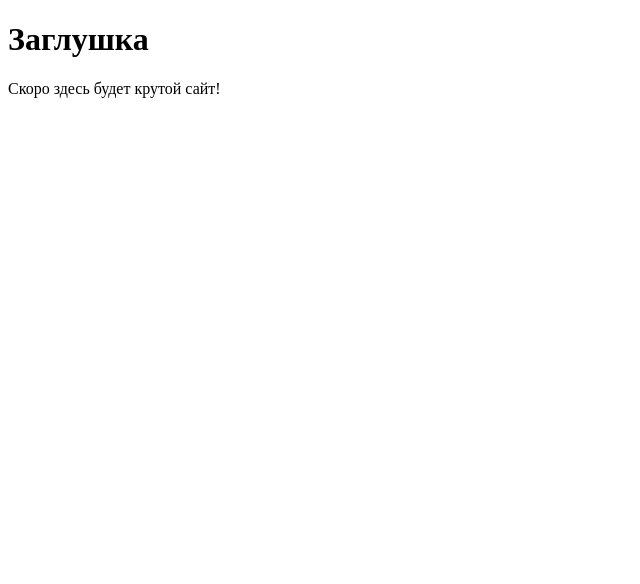
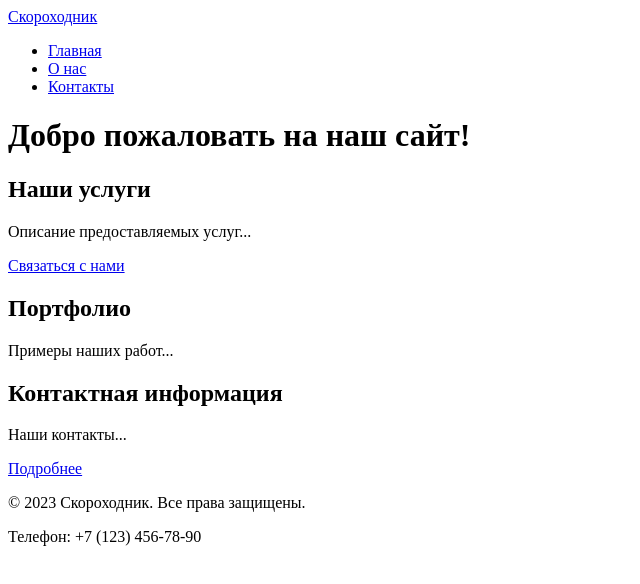
Before and after one commit to yurikses/my-awesome-project, a plain HTML site: page src/index.html in a window 1280 px wide. Shown: the whole page, without its empty margins (0-640 px from the left). Drawn offline with Linux system fonts and the light colour scheme.

Commit message:
feat:add mutli-page structure with semantics, nav and anchors

```diff
--- a/src/index.html
+++ b/src/index.html
@@ -1,15 +1,50 @@
 <!DOCTYPE html>
 <html lang="ru">
 <head>
-    <meta charset="UTF-8">
-    <!-- Важная мета-информация для корректного отображения на мобильных устройствах -->
-    <meta name="viewport" content="width=device-width, initial-scale=1.0">
-    <title>Мой первый проект</title>
-    <!-- Подключение фавиконки -->
-    <link rel="icon" href="../assets/favicon.ico" type="image/x-icon">
+ <meta charset="UTF-8">
+ <meta name="viewport" content="width=device-width, initial-scale=1.0">
+ <title>Главная - Скороходник</title>
+ <meta name="description" content="Краткое описание главной страницы вашего сайта">
+ <link rel="icon" href="../assets/favicon.ico" type="image/x-icon">
 </head>
 <body>
-    <h1>Заглушка</h1>
-    <p>Скоро здесь будет крутой сайт!</p>
+    <!-- Шапка сайта -->
+    <header>
+        <a href="/">Скороходник</a>
+        <!-- Главное меню навигации -->
+        <nav>
+            <ul>
+                <li><a href="index.html">Главная</a></li>
+                <li><a href="about.html">О нас</a></li>
+                <li><a href="contacts.html">Контакты</a></li>
+            </ul>
+        </nav>
+    </header>
+    <!-- Уникальное основное содержимое страницы -->
+    <main>
+        <h1>Добро пожаловать на наш сайт!</h1>
+        <!-- Секция 1 с якорем -->
+        <section id="services">
+            <h2>Наши услуги</h2>
+            <p>Описание предоставляемых услуг...</p>
+            <a href="#contacts">Связаться с нами</a> <!-- Якорная ссылка внутри страницы -->
+        </section>
+        <!-- Секция 2 с якорем -->
+        <section id="portfolio">
+            <h2>Портфолио</h2>
+            <p>Примеры наших работ...</p>
+        </section>
+        <!-- Секция 3 с якорем -->
+        <section id="contacts">
+            <h2>Контактная информация</h2>
+            <p>Наши контакты...</p>
+            <a href="contacts.html">Подробнее</a> <!-- Ссылка на отдельную страницу -->
+        </section>
+    </main>
+    <!-- Подвал сайта -->
+    <footer>
+        <p>&copy; 2023 Скороходник. Все права защищены.</p>
+        <p>Телефон: +7 (123) 456-78-90</p>
+    </footer>
 </body>
 </html>
```
Also changed, not shown: src/about.html (added, +41 -0 lines), src/contacts.html (added, +41 -0 lines).
